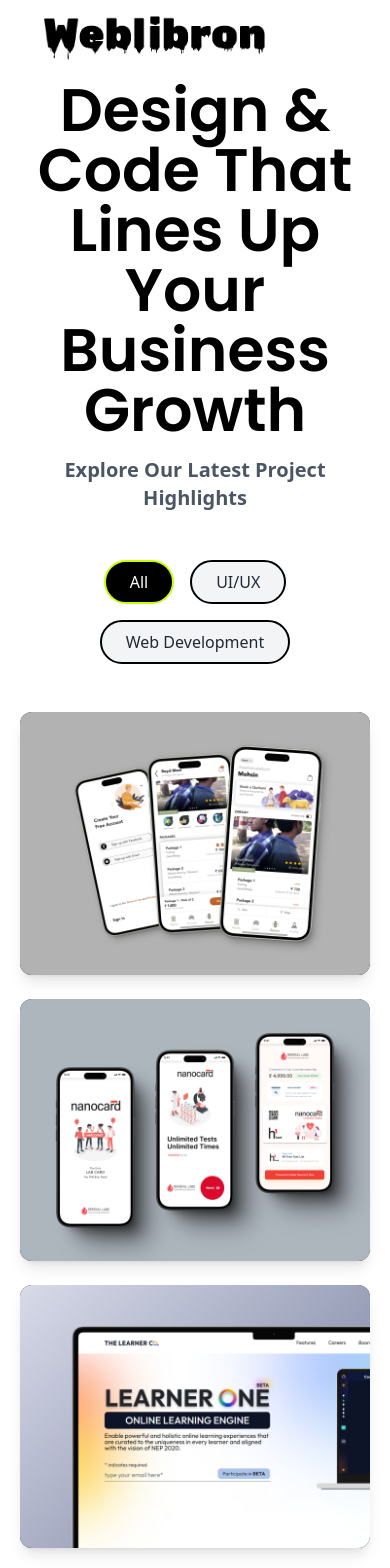
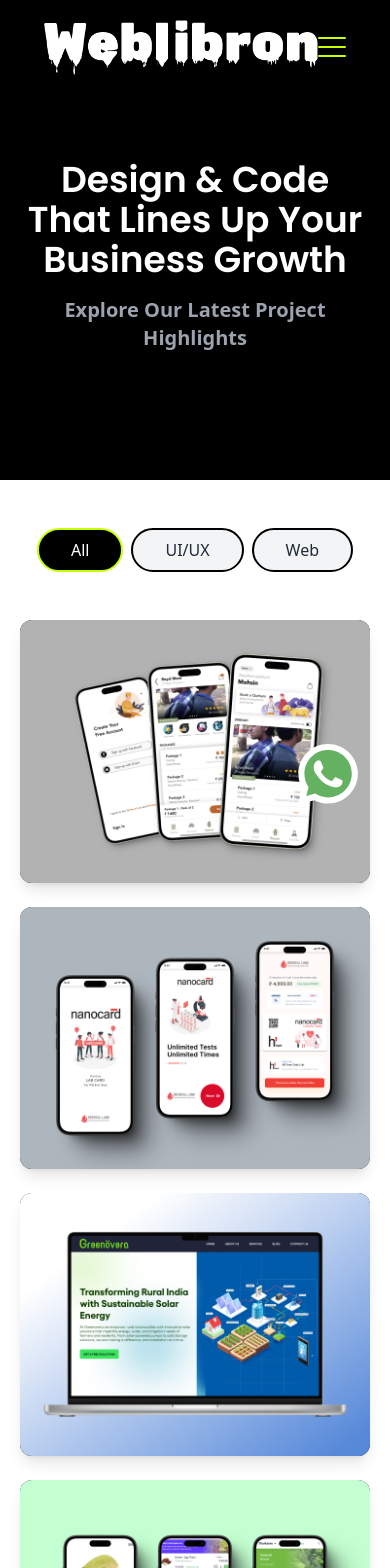
Before and after one commit to Amzad9/website, a Next.js app: page /showcase in a window 390 px wide. Shown: the top 1568 px of the page. Built offline with nearby package versions, Linux system fonts and the light colour scheme.

Commit message:
make responsive

```diff
--- a/src/components/about/About.tsx
+++ b/src/components/about/About.tsx
@@ -3,11 +3,11 @@
 const AboutUs = () => {
   return (
     <section id="about" className="py-16 bg-black relative overflow-hidden flex items-center">
-      <section className="relative z-10 mx-auto">
+      <section className="relative z-10 mx-auto px-5">
         <div className="container md:container mx-auto">
           <div className="flex justify-center">
             <div className="w-full md:w-[80%] mx-auto">
-              <h2 className="text-6xl relative text-center z-10 text-white font-semibold mb-4 font-inter">
+              <h2 className="text-3xl md:text-6xl relative text-center z-10 text-white font-semibold mb-4 font-poppins">
                 Hi. We&apos;re
                 <span className="text-primary italic ms-2">Weblibron</span>
               </h2>
--- a/src/components/footer/Footer.tsx
+++ b/src/components/footer/Footer.tsx
@@ -14,6 +14,21 @@
 const Footer: React.FC = () => {
   return (
     <footer className="bg-black text-white pt-12 relative z-10">
+     <Link
+        href="https://wa.me/918178614811?text=Thank%20you%20for%20reaching%20out.%20%F0%9F%9A%80%20We%20specialize%20in%20Web%20Development%2C%20App%20Development%2C%20and%20Design%20to%20help%20businesses%20grow%20online"
+        className="fixed z-50 bottom-10 right-8"
+        target="_blank"
+        rel="noopener noreferrer"
+        aria-label="Contact us on WhatsApp"
+      >
+        <Image
+          src="/whatsapp.svg"
+          width={60}
+          height={60}
+          alt="WhatsApp Contact"
+          priority
+        />
+      </Link>
       <div className="container mx-auto px-6">
         <div className="grid grid-cols-12 md:grid-cols-12 gap-8">
           {/* Logo and Description */}
@@ -23,11 +38,11 @@
                 <Image src={Logo} alt="weblibron logo" width={150} />
               </Link>
             </div>
-            <p className="text-sm w-2/3 font-poppins">
+            <p className="text-sm w-full font-poppins">
              At Weblibron, we strive to create innovative web and app solutions that meet your needs. Your success is our priority.
             </p>
             {/* Social Media Icons */}
-            <ul className="flex w-full border-t-4 pt-5 pb-5 border-white border-opacity-5 gap-5 items-center">
+            <ul className="flex w-full border-t-2 pt-5 pb-5 mt-4 border-white border-opacity-5 gap-5 items-center">
               {SocialMediaList.map((item, key) => (
                 <motion.li
                   whileHover={{
@@ -141,7 +156,7 @@
                   Ajnara Gen X, Gaziabad, Uttar Pradesh, India
                 </a>
               </li>
-              <li>
+              {/* <li>
                 <h5 className="text-lg text-white">India Office</h5>
                 <a
                   href="#india2"
@@ -149,7 +164,7 @@
                 >
                   Kareli, Prayagraj, Uttar Pradesh, India
                 </a>
-              </li>
+              </li> */}
             </ul>
           </div>
         </div>
--- a/src/components/header/Header.tsx
+++ b/src/components/header/Header.tsx
@@ -25,9 +25,9 @@
   const handleNavbar = () => setIsOpenNavbar((prev) => !prev);
 
   return (
-    <div className="container relative z-40">
+    <div className="md:container relative z-40">
       <header
-        className={`fixed top-2.5 left-1/2 w-full max-w-[1216px] bg-[var(--foreground)] z-30 transition-all duration-200 ease-in-out -translate-x-1/2 rounded-[40px] px-11 py-1.5
+        className={`fixed  top-0 md:top-2.5 left-1/2 w-full max-w-[1216px] bg-[var(--foreground)] z-30 transition-all duration-200 ease-in-out -translate-x-1/2 rounded-0  md:rounded-[40px] px-11 py-5 md:py-1.5
           ${scrolled ? 'shadow-none bg-[rgba(179,179,179,0.2)] backdrop-blur-md max-w-[800px]' : ''}`}
       >
         <div className="flex justify-between items-center">
@@ -35,16 +35,15 @@
             <Image
               src={logo}
               alt="Company Logo"
-              className="transition-[height] duration-200 ease-in-out max-[480px]:h-11 max-[480px]:w-full"
-              width={130}
-              height={63}
+              className="transition-[height] duration-200 ease-in-out max-[480px] max-[480px]:w-full"
+              width={120}
               priority
             />
           </Link>
 
           <div className="flex items-center gap-5">
             <motion.button
-              className="rounded-[50px] shadow-[0_10px_20px_0_rgba(192,192,192,0.15)] flex px-4 py-2.5 min-w-[120px] justify-center items-center bg-[var(--button)] border-none text-[var(--black)] text-center text-sm font-medium leading-4 transition-all duration-200 ease-in-out cursor-pointer tracking-wider font-inter font-light max-[767px]:hidden"
+              className="rounded-[50px] shadow-[0_10px_20px_0_rgba(192,192,192,0.15)] flex px-4 py-2.5 min-w-[120px] justify-center items-center bg-[var(--button)] border-none text-[var(--black)] text-center text-sm font-medium leading-4 transition-all duration-200 ease-in-out cursor-pointer tracking-wider font-inter max-[767px]:hidden"
               whileTap={{ scale: 0.95 }}
               animate={{
                 scale: [1, 1.02, 1],
@@ -74,9 +73,9 @@
               }}
               aria-label="Toggle navigation menu"
             >
-              <span className="h-[2px] rounded-[30px] bg-[var(--white)] w-full block mb-[7px]"></span>
-              <span className="h-[2px] rounded-[30px] bg-[var(--white)] w-full block mb-[7px]"></span>
-              <span className="h-[2px] rounded-[30px] bg-[var(--white)] w-full block"></span>
+              <span className="h-[2px] rounded-[30px] bg-[var(--primary)] w-full block mb-[7px]"></span>
+              <span className="h-[2px] rounded-[30px] bg-[var(--primary)] w-full block mb-[7px]"></span>
+              <span className="h-[2px] rounded-[30px] bg-[var(--primary)] w-full block"></span>
             </motion.button>
           </div>
         </div>
--- a/src/components/portfolio/Portfolio.tsx
+++ b/src/components/portfolio/Portfolio.tsx
@@ -30,8 +30,16 @@
         description: "UI/UX design for a fitness tracking application",
         url : 'https://www.figma.com/design/18EsoTdBNiupd8YqHtu1rn/Mizaan?node-id=0-1&p=f&t=nWWwFNjxeSsMFCP7-0'
       },
+ {
+        id: 2,
+        src: "/p5.jpeg",
+        alt: "web 3",
+        title: "E-commerce Website",
+        description: "Full-stack development for an online retail platform",
+        url: 'https://www.figma.com/design/eS6sjVE0zUGVAHamxB5MyS/Untitled?node-id=0-1&p=f&t=vyLjEkfMgqqTAZYZ-0'
+      },
       {
-        id: 2,
+        id: 3,
         src: "/p2.png",
         alt: "Project 2",
         title: "E-commerce Website",
@@ -99,7 +107,6 @@
       className="relative bg-gray-900 rounded-xl overflow-hidden shadow-lg will-change-transform"
       style={{ transformPerspective: 1000 }}
     >
-        <Link href={project.url} target="_blank">
         <motion.img
           src={project.src}
           alt={project.alt}
@@ -108,7 +115,6 @@
           loading="lazy"
           decoding="async"
         />
-      </Link>
     </motion.div>
   );
 
@@ -122,7 +128,7 @@
         className="max-w-7xl mx-auto"
       >
         <motion.div className="text-center mb-12" variants={itemVariants}>
-          <h2 className="text-7xl relative z-10 font-semibold mb-4 font-inter">
+          <h2 className="text-3xl md:text-7xl relative z-10 font-semibold mb-4 font-inter">
             Showcase of <span className="text-primary italic">Innovation</span>{" "}
           </h2>
 
--- a/src/components/services/index.jsx
+++ b/src/components/services/index.jsx
@@ -20,7 +20,7 @@
       <section className="bg-black text-white py-16 relative z-30">
         <div className="container mx-auto px-4 text-center">
           <div className="relative">
-            <h3 className="text-7xl relative z-10 font-semibold mb-12 font-inter">
+            <h3 className="text-3xl md:text-7xl relative z-10 font-semibold mb-12 font-inter">
               Seamless <span className="text-primary italic">Digital</span>{" "}
               Solutions
             </h3>
--- a/src/components/showcase/showcase.tsx
+++ b/src/components/showcase/showcase.tsx
@@ -20,7 +20,7 @@
     () => [
       { id: 1, src: "/p1.png", alt: "Project 1", category: "UI/UX",url : 'https://www.figma.com/design/18EsoTdBNiupd8YqHtu1rn/Mizaan?node-id=0-1&p=f&t=nWWwFNjxeSsMFCP7-0' },
       { id: 2, src: "/p2.jpeg", alt: "Project 2", category: "UI/UX", url: 'https://www.figma.com/design/yrwieRkdbTcBMFSoQNgxJz/Referral-Labs?node-id=12-2&p=f&t=l5Lldb0z4ivtTY8V-0' },
-      { id: 3, src: "/p3.png", alt: "Project 3", category: "Web Development", url: '#' },
+      { id: 3, src: "/p5.jpeg", alt: "Project 3", category: "Web", url: 'https://www.figma.com/design/eS6sjVE0zUGVAHamxB5MyS/Untitled?node-id=0-1&p=f&t=vyLjEkfMgqqTAZYZ-0' },
       { id: 4, src: "/p3.jpeg", alt: "Project 4", category: "UI/UX", url: 'https://www.figma.com/design/nHmjOBQpL5V64wv9Kx7LRs/Tharkarre?node-id=0-1&p=f&t=8QPgzQawja3U3U71-0' }
     ],
     []
@@ -50,7 +50,7 @@
   };
 
   return (
-    <section id="showcase" className="py-20 px-5">
+    <><section id="showcase" className="pb-20 pt-40 px-5 bg-black">
       <motion.div
         ref={ref}
         initial="hidden"
@@ -59,27 +59,29 @@
         className="max-w-7xl mx-auto"
       >
         <motion.div className="text-center mb-12" variants={itemVariants}>
-          <h2 className="text-6xl text-black font-semibold mb-4 font-poppins">
+          <h2 className="text-4xl md:text-6xl text-white font-semibold mb-4 font-poppins">
             Design & Code That Lines Up Your Business Growth
           </h2>
-          <p className="text-xl text-gray-600 max-w-2xl font-semibold mx-auto">
+          <p className="text-xl text-gray-400 max-w-2xl font-semibold mx-auto">
             Explore Our Latest Project Highlights
           </p>
         </motion.div>
 
+      </motion.div>
+    </section>
+    <section className=" py-12">
+     <div className="md:container px-5">
         <motion.div
-          className="flex flex-wrap justify-center gap-4 mb-12"
+          className="flex flex-wrap justify-center gap-2 mb-12"
           variants={itemVariants}
         >
           {categories.map((category) => (
             <button
               key={category}
               onClick={() => setSelectedCategory(category)}
-              className={`px-6 py-2 border-2 border-black rounded-full font-medium transition-all ${
-                selectedCategory === category
+              className={`px-8 py-2 border-2 border-black rounded-full font-medium transition-all ${selectedCategory === category
                   ? "bg-black text-white border-primary"
-                  : "bg-gray-100 text-gray-800 hover:bg-gray-300"
-              }`}
+                  : "bg-gray-100 text-gray-800 hover:bg-gray-300"}`}
             >
               {category}
             </button>
@@ -99,14 +101,13 @@
                   className="w-full h-full object-cover"
                   layout="responsive"
                   width={500}
-                height={500}
-              />
+                  height={500} />
               </motion.div>
             </Link>
           ))}
         </div>
-      </motion.div>
-    </section>
+</div>
+      </section></>
   );
 };
 
--- a/src/pages/_app.tsx
+++ b/src/pages/_app.tsx
@@ -3,17 +3,24 @@
 import "@/styles/globals.scss";
 import type { AppProps } from "next/app";
 import Head from "next/head";
-import Logo from "@/assets/logoBlack.png";
+// import LogoBlack from "@/assets/logoBlack.png";
+import LogoWhite from "@/assets/whiteLogo.png";
+import { useRouter } from "next/router";
 
 export default function App({ Component, pageProps }: AppProps) {
-  return(<>
+  const router = useRouter();
+  const logo = router.pathname === "/" ? LogoWhite : LogoWhite;
+
+  return (
+    <>
       <Head>
         <link rel="icon" href="/wl.jpg" />
         <title>Weblibron</title>
         <meta name="viewport" content="width=device-width, initial-scale=1.0" />
       </Head>
-     <Header logo={Logo} />
-       <Component {...pageProps} />
+      <Header logo={logo} />
+      <Component {...pageProps} />
       <Footer />
-</>)
+    </>
+  );
 }
```
Also changed, not shown: src/components/Testimonials/TestimonialsSection.tsx (+4 -5 lines), src/components/contact/Contact.tsx (+50 -14 lines), src/components/header/Header.module.scss (+110 -5 lines), src/components/header/Sidebar.tsx (+68 -29 lines), src/components/hero/index.tsx (+0 -25 lines), public/p5.jpeg, public/p6.jpg (added). Lines whose indentation alone changed are shown as unchanged.
